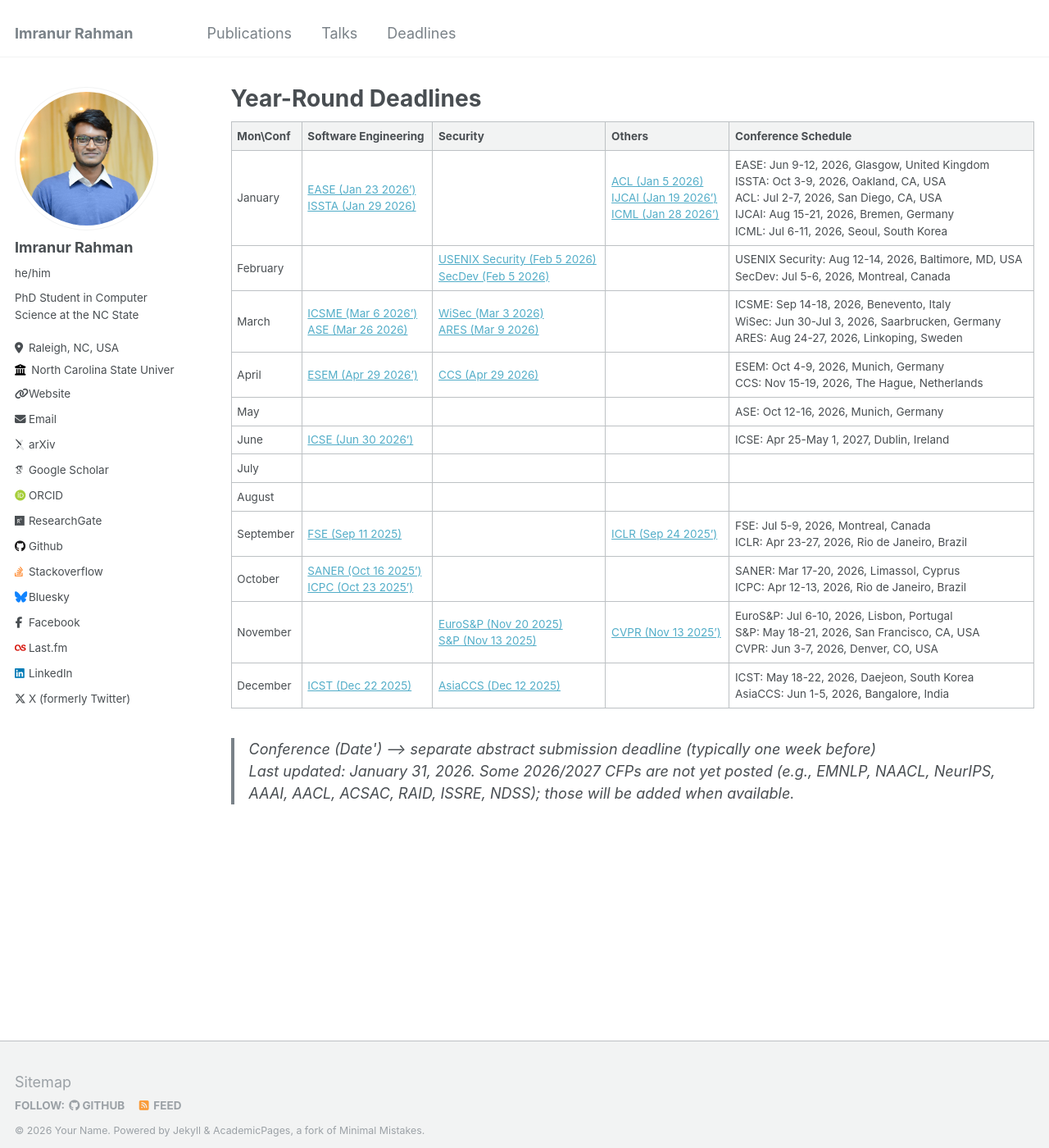
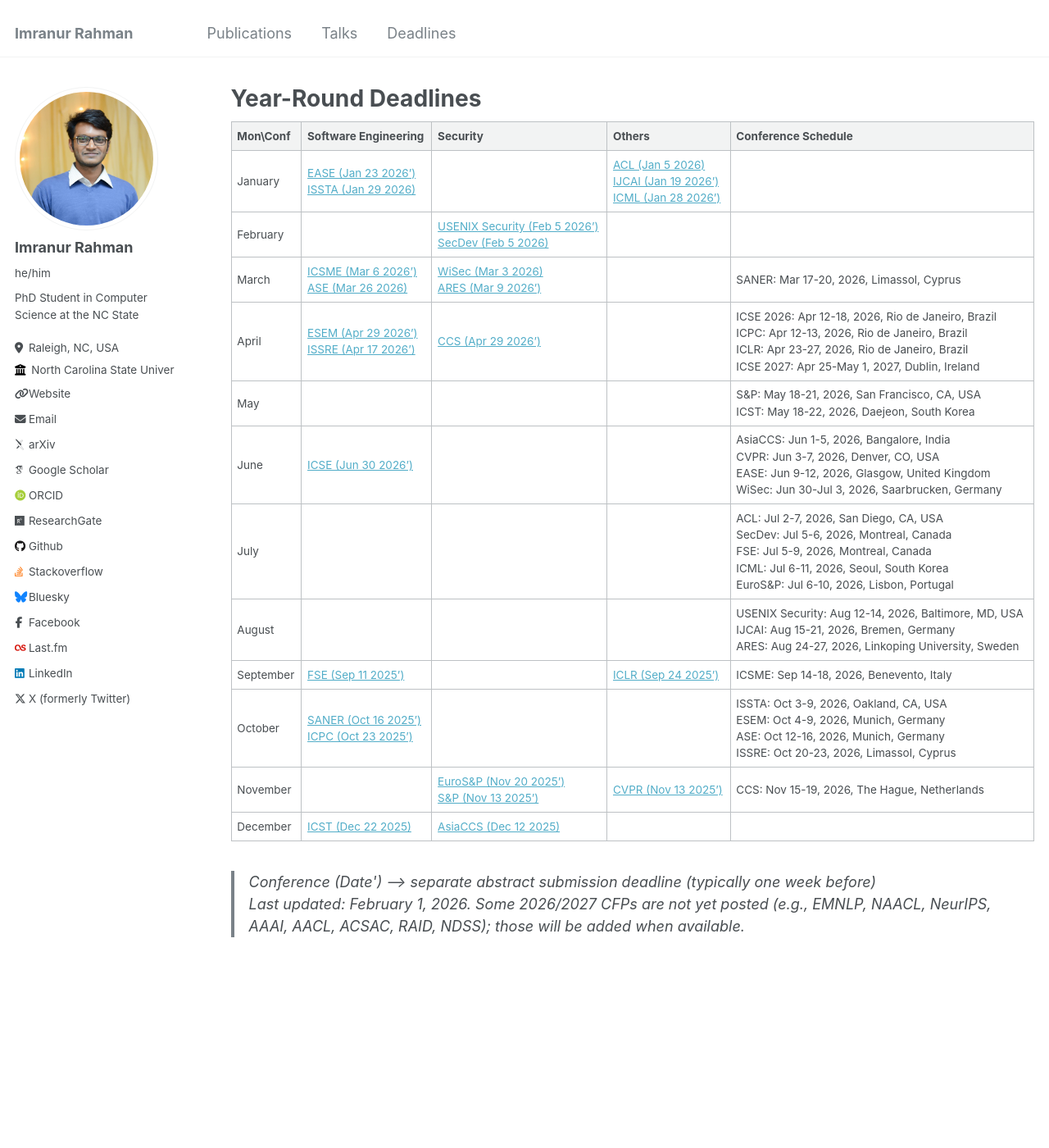
Before and after one commit to imranur-rahman/imranur-rahman.github.io, a Jekyll site: the page built from _pages/deadlines.md, in a window 1280 px wide and 1400 px high. Shown: the whole window at 82% size. Built offline with Jekyll 4.4.1, drawn with Linux system fonts in a browser that asks for light colours; some web fonts are replaced.

Commit message:
Update deadlines page preferences and conference schedule with new entries and formatting improvements

```diff
--- a/_pages/deadlines.md
+++ b/_pages/deadlines.md
@@ -8,20 +8,19 @@ collection: deadlines
 
 Mon\Conf | Software Engineering | Security | Others | Conference Schedule
 --- | --- | --- | --- | ---
-January | [EASE (Jan 23 2026')](https://conf.researchr.org/dates/ease-2026)<br>[ISSTA (Jan 29 2026)](https://conf.researchr.org/dates/issta-2026) |  | [ACL (Jan 5 2026)](https://2026.aclweb.org/calls/main_conference_papers/)<br>[IJCAI (Jan 19 2026')](https://2026.ijcai.org/ijcai-ecai-2026-call-for-papers-main-track)<br>[ICML (Jan 28 2026')](https://icml.cc/Conferences/2026/CallForPapers) | EASE: Jun 9-12, 2026, Glasgow, United Kingdom<br>ISSTA: Oct 3-9, 2026, Oakland, CA, USA<br>ACL: Jul 2-7, 2026, San Diego, CA, USA<br>IJCAI: Aug 15-21, 2026, Bremen, Germany<br>ICML: Jul 6-11, 2026, Seoul, South Korea
-February |  | [USENIX Security (Feb 5 2026)](https://www.usenix.org/conference/usenixsecurity26/call-for-papers)<br>[SecDev (Feb 5 2026)](https://conf.researchr.org/track/secdev-2026/secdev-2026-papers) |  | USENIX Security: Aug 12-14, 2026, Baltimore, MD, USA<br>SecDev: Jul 5-6, 2026, Montreal, Canada
-March | [ICSME (Mar 6 2026')](https://conf.researchr.org/dates/icsme-2026)<br>[ASE (Mar 26 2026)](https://conf.researchr.org/track/ase-2026/ase-2026-research-track) | [WiSec (Mar 3 2026)](https://wisec26.events.cispa.de/call-for-papers/)<br>[ARES (Mar 9 2026)](https://www.ares-conference.eu/open-calls) |  | ICSME: Sep 14-18, 2026, Benevento, Italy<br>WiSec: Jun 30-Jul 3, 2026, Saarbrucken, Germany<br>ARES: Aug 24-27, 2026, Linkoping, Sweden
-April | [ESEM (Apr 29 2026')](https://conf.researchr.org/dates/eseiw-2026) | [CCS (Apr 29 2026)](https://www.sigsac.org/ccs/CCS2026/call-for/call-for-papers.html) |  | ESEM: Oct 4-9, 2026, Munich, Germany<br>CCS: Nov 15-19, 2026, The Hague, Netherlands
-May | |  |  | ASE: Oct 12-16, 2026, Munich, Germany
-June | [ICSE (Jun 30 2026')](https://conf.researchr.org/track/icse-2027/icse-2027-research-track) |  |  | ICSE: Apr 25-May 1, 2027, Dublin, Ireland
-July |  |  |  |
-August |  |  |  |
-September | [FSE (Sep 11 2025)](https://conf.researchr.org/track/fse-2026/fse-2026-research-papers) |  | [ICLR (Sep 24 2025')](https://iclr.cc/Conferences/2026/CallForPapers) | FSE: Jul 5-9, 2026, Montreal, Canada<br>ICLR: Apr 23-27, 2026, Rio de Janeiro, Brazil
-October | [SANER (Oct 16 2025')](https://conf.researchr.org/dates/saner-2026)<br>[ICPC (Oct 23 2025')](https://conf.researchr.org/dates/icpc-2026) |  |  | SANER: Mar 17-20, 2026, Limassol, Cyprus<br>ICPC: Apr 12-13, 2026, Rio de Janeiro, Brazil
-November |  | [EuroS&P (Nov 20 2025)](https://eurosp2026.ieee-security.org/cfp.html)<br>[S&P (Nov 13 2025)](https://www.ieee-security.org/Calendar/cfps/cfp-SnP2026.html) | [CVPR (Nov 13 2025')](https://cvpr.thecvf.com/Conferences/2026/CallForPapers) | EuroS&P: Jul 6-10, 2026, Lisbon, Portugal<br>S&P: May 18-21, 2026, San Francisco, CA, USA<br>CVPR: Jun 3-7, 2026, Denver, CO, USA
-December | [ICST (Dec 22 2025)](https://conf.researchr.org/track/icst-2026/icst-2026-research) | [AsiaCCS (Dec 12 2025)](https://asiaccs2026.cse.iitkgp.ac.in/call-for-papers/) |  | ICST: May 18-22, 2026, Daejeon, South Korea<br>AsiaCCS: Jun 1-5, 2026, Bangalore, India
-
+January | [EASE (Jan 23 2026')](https://conf.researchr.org/dates/ease-2026)<br>[ISSTA (Jan 29 2026)](https://conf.researchr.org/dates/issta-2026) |  | [ACL (Jan 5 2026)](https://2026.aclweb.org/calls/main_conference_papers/)<br>[IJCAI (Jan 19 2026')](https://2026.ijcai.org/ijcai-ecai-2026-call-for-papers-main-track)<br>[ICML (Jan 28 2026')](https://icml.cc/Conferences/2026/CallForPapers) |
+February |  | [USENIX Security (Feb 5 2026')](https://www.usenix.org/conference/usenixsecurity26/call-for-papers)<br>[SecDev (Feb 5 2026)](https://conf.researchr.org/track/secdev-2026/secdev-2026-papers) |  |
+March | [ICSME (Mar 6 2026')](https://conf.researchr.org/dates/icsme-2026)<br>[ASE (Mar 26 2026)](https://conf.researchr.org/home/ase-2026) | [WiSec (Mar 3 2026)](https://wisec26.events.cispa.de/call-for-papers/)<br>[ARES (Mar 9 2026')](https://www.ares-conference.eu/open-calls) |  | SANER: Mar 17-20, 2026, Limassol, Cyprus
+April | [ESEM (Apr 29 2026')](https://conf.researchr.org/dates/eseiw-2026)<br>[ISSRE (Apr 17 2026')](https://cyprusconferences.org/issre2026/) | [CCS (Apr 29 2026')](https://www.sigsac.org/ccs/CCS2026/call-for/call-for-papers.html) |  | ICSE 2026: Apr 12-18, 2026, Rio de Janeiro, Brazil<br>ICPC: Apr 12-13, 2026, Rio de Janeiro, Brazil<br>ICLR: Apr 23-27, 2026, Rio de Janeiro, Brazil<br>ICSE 2027: Apr 25-May 1, 2027, Dublin, Ireland
+May |  |  |  | S&P: May 18-21, 2026, San Francisco, CA, USA<br>ICST: May 18-22, 2026, Daejeon, South Korea
+June | [ICSE (Jun 30 2026')](https://conf.researchr.org/track/icse-2027/icse-2027-research-track) |  |  | AsiaCCS: Jun 1-5, 2026, Bangalore, India<br>CVPR: Jun 3-7, 2026, Denver, CO, USA<br>EASE: Jun 9-12, 2026, Glasgow, United Kingdom<br>WiSec: Jun 30-Jul 3, 2026, Saarbrucken, Germany
+July |  |  |  | ACL: Jul 2-7, 2026, San Diego, CA, USA<br>SecDev: Jul 5-6, 2026, Montreal, Canada<br>FSE: Jul 5-9, 2026, Montreal, Canada<br>ICML: Jul 6-11, 2026, Seoul, South Korea<br>EuroS&P: Jul 6-10, 2026, Lisbon, Portugal
+August |  |  |  | USENIX Security: Aug 12-14, 2026, Baltimore, MD, USA<br>IJCAI: Aug 15-21, 2026, Bremen, Germany<br>ARES: Aug 24-27, 2026, Linkoping University, Sweden
+September | [FSE (Sep 11 2025')](https://conf.researchr.org/track/fse-2026/fse-2026-research-papers) |  | [ICLR (Sep 24 2025')](https://iclr.cc/Conferences/2026/Dates) | ICSME: Sep 14-18, 2026, Benevento, Italy
+October | [SANER (Oct 16 2025')](https://conf.researchr.org/dates/saner-2026)<br>[ICPC (Oct 23 2025')](https://conf.researchr.org/dates/icpc-2026) |  |  | ISSTA: Oct 3-9, 2026, Oakland, CA, USA<br>ESEM: Oct 4-9, 2026, Munich, Germany<br>ASE: Oct 12-16, 2026, Munich, Germany<br>ISSRE: Oct 20-23, 2026, Limassol, Cyprus
+November |  | [EuroS&P (Nov 20 2025')](https://eurosp2026.ieee-security.org/cfp.html)<br>[S&P (Nov 13 2025')](https://www.ieee-security.org/Calendar/cfps/cfp-SnP2026.html) | [CVPR (Nov 13 2025')](https://cvpr.thecvf.com/Conferences/2026/Dates) | CCS: Nov 15-19, 2026, The Hague, Netherlands
+December | [ICST (Dec 22 2025)](https://conf.researchr.org/dates/icst-2026) | [AsiaCCS (Dec 12 2025)](https://asiaccs2026.cse.iitkgp.ac.in/important-dates/) |  |
 
 
 > Conference *(Date\')*  ⟶  separate abstract submission deadline (typically one week before)\
-> Last updated: January 31, 2026. Some 2026/2027 CFPs are not yet posted (e.g., EMNLP, NAACL, NeurIPS, AAAI, AACL, ACSAC, RAID, ISSRE, NDSS); those will be added when available.
+> Last updated: February 1, 2026. Some 2026/2027 CFPs are not yet posted (e.g., EMNLP, NAACL, NeurIPS, AAAI, AACL, ACSAC, RAID, NDSS); those will be added when available.
```
Also changed, not shown: AGENTS.md (+3 -0 lines).
